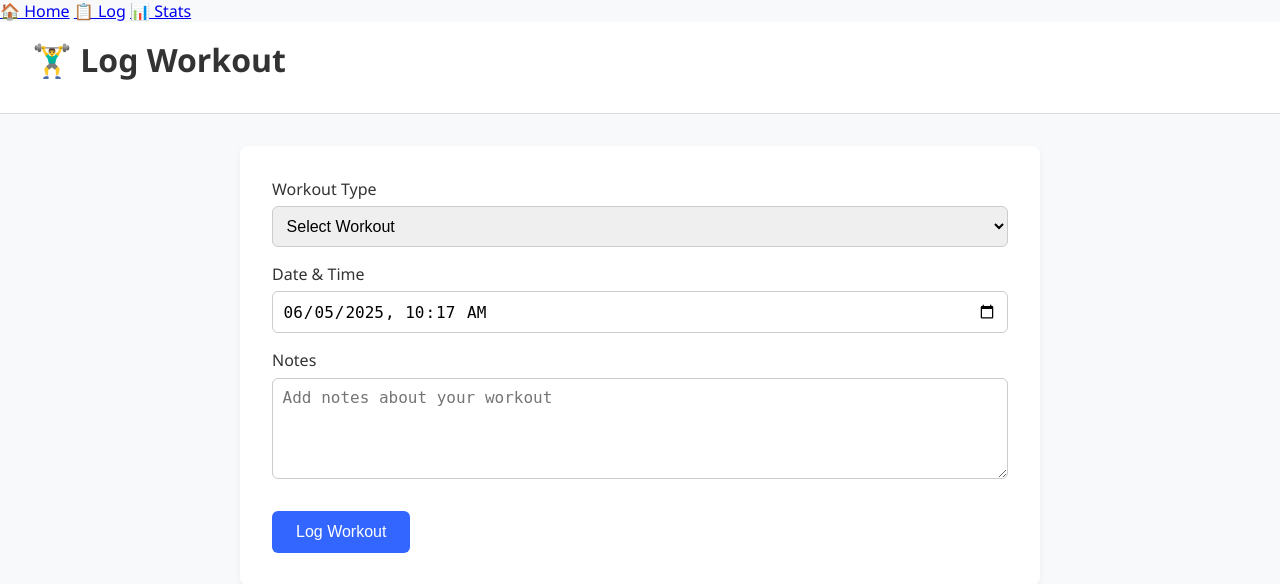
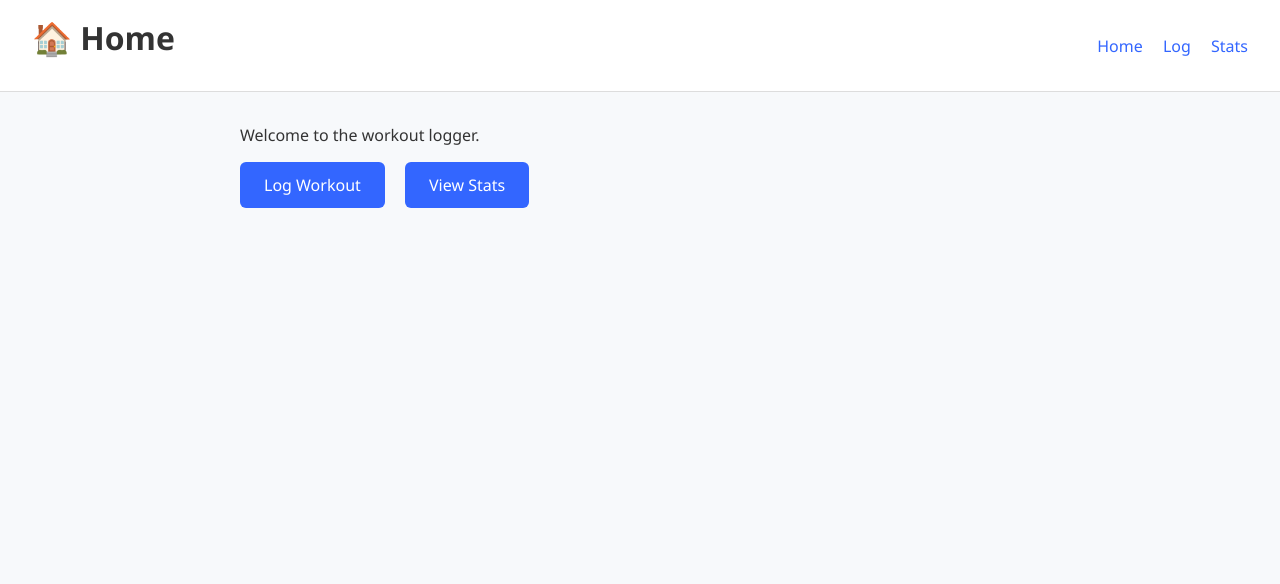
Before and after one commit to ParkSeongGyeol/06_workout_log, a Flask app: page / in a window 1280 px wide. Shown: the top 584 px of the page. Run offline with Flask 3, Linux system fonts and the light colour scheme; data that the repository does not hold is empty.

Commit message:
Rework pages and navigation

```diff
--- a/app.py
+++ b/app.py
@@ -13,7 +13,11 @@ DATA_PATH = os.path.join(DATA_DIR, "records.json")
 
 @app.route("/")
 def home():
-    return render_template("input.html")
+    return render_template("home.html")
+
+@app.route("/log")
+def log_page():
+    return render_template("log.html")
 
 @app.route("/stats")
 def stats():
--- a/static/style.css
+++ b/static/style.css
@@ -10,6 +10,20 @@ body {
   background-color: white;
   padding: 1rem 2rem;
   border-bottom: 1px solid #ddd;
+  display: flex;
+  align-items: center;
+  justify-content: space-between;
+}
+
+.header nav a {
+  margin-left: 1rem;
+  text-decoration: none;
+  color: #3366ff;
+  font-weight: 500;
+}
+
+.header nav a:hover {
+  text-decoration: underline;
 }
 
 h1,
@@ -123,3 +137,16 @@ canvas {
   max-width: 100%;
   height: 300px;
 }
+
+.button-link {
+  display: inline-block;
+  background-color: #3366ff;
+  color: white;
+  padding: 0.75rem 1.5rem;
+  border-radius: 6px;
+  text-decoration: none;
+}
+
+.button-link:hover {
+  background-color: #234bcc;
+}
--- /dev/null
+++ b/templates/home.html
@@ -0,0 +1,23 @@
+<!doctype html>
+<html lang="ko">
+  <head>
+    <meta charset="UTF-8" />
+    <title>Home</title>
+    <link rel="stylesheet" href="/static/style.css" />
+  </head>
+  <body>
+    <header class="header">
+      <h1>🏠 Home</h1>
+      <nav>
+        <a href="/">Home</a>
+        <a href="/log">Log</a>
+        <a href="/stats">Stats</a>
+      </nav>
+    </header>
+    <main class="container">
+      <p>Welcome to the workout logger.</p>
+      <a class="button-link" href="/log">Log Workout</a>
+      <a class="button-link" href="/stats" style="margin-left: 1rem">View Stats</a>
+    </main>
+  </body>
+</html>
--- a/templates/input.html
+++ b/templates/log.html
@@ -2,18 +2,18 @@
 <html lang="ko">
   <head>
     <meta charset="UTF-8" />
-    <title>운동 기록 입력</title>
+    <title>Log Workout</title>
     <link rel="stylesheet" href="/static/style.css" />
     <script src="/static/main.js" defer></script>
   </head>
   <body>
-    <nav class="navbar">
-      <a href="/">🏠 Home</a>
-      <a href="/log">📋 Log</a>
-      <a href="/stats">📊 Stats</a>
-    </nav>
     <header class="header">
-      <h1>🏋️‍♂️ Log Workout</h1>
+      <h1>🏋️‍♂️ Log</h1>
+      <nav>
+        <a href="/">Home</a>
+        <a href="/log">Log</a>
+        <a href="/stats">Stats</a>
+      </nav>
     </header>
 
     <main class="container">
```
Also changed, not shown: templates/stats.html (+6 -6 lines), README.md.
